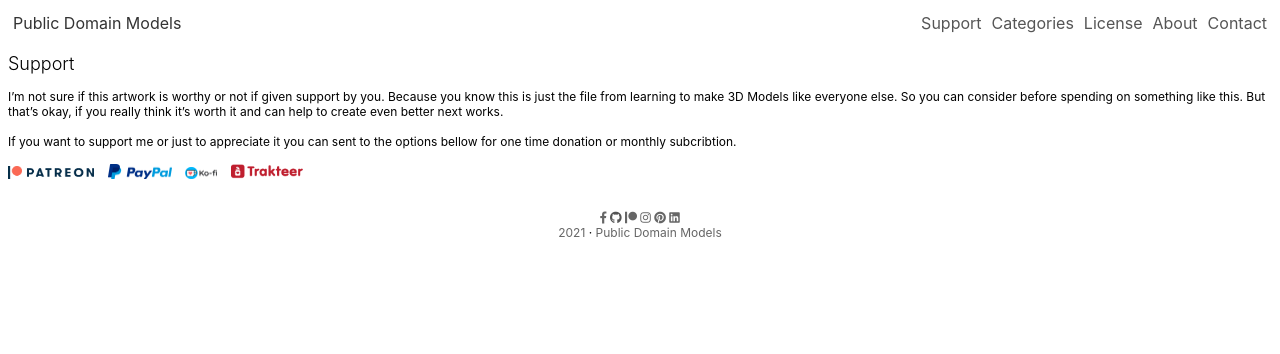
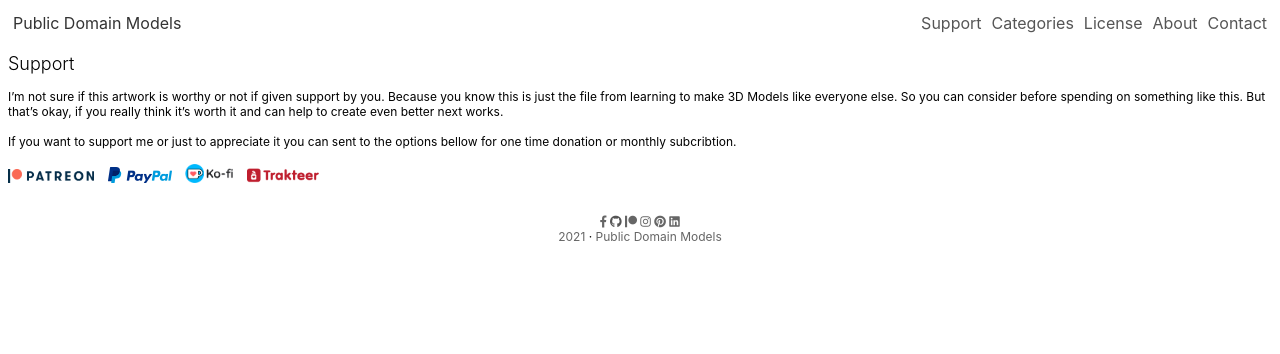
Before and after one commit to mohamadrido/project, a Jekyll site: the page built from support.html, in a window 1280 px wide. Shown: the top 354 px of the page. Built offline with Jekyll 4.4.1, drawn with Linux system fonts in a browser that asks for light colours; nearby versions of some CDN libraries.

Commit message:
Update support.html

```diff
--- a/support.html
+++ b/support.html
@@ -9,5 +9,5 @@ If you want to support me or just to appreciate it you can sent to the options b
 <a style="color: #008eff;" href="https://patreon.com/mohamadrido" title="Patreon"><img src="/assets/images/patreon.png" width="86px"/></a>&nbsp;&nbsp;&nbsp;
 <a style="color: #008eff;" href="https://paypal.me/mohamadrido" title="Paypal"><img src="/assets/images/paypal.png" width="64px"/></a>&nbsp;&nbsp;&nbsp;
 <!--a style="color: #008eff;" href="https://buymeacoffee.com/mohamadrido" title="Buy me a coffee"><img src="/assets/images/buymeacoffee.png" width="80px"/></a-->
-<a style="color: #008eff;" href="https://co-fi.com/mohamadrido" title="Ko-fi"><img src="/assets/images/ko-fi.png" width="32px"/></a>&nbsp;&nbsp;&nbsp;
+<a style="color: #008eff;" href="https://co-fi.com/mohamadrido" title="Ko-fi"><img src="/assets/images/ko-fi.png" width="48px"/></a>&nbsp;&nbsp;&nbsp;
 <a style="color: #008eff;" href="https://trakteer.id/mohamadrido" title="Trakteer"><img src="/assets/images/trakteer.png" width="72px"/></a>
```
